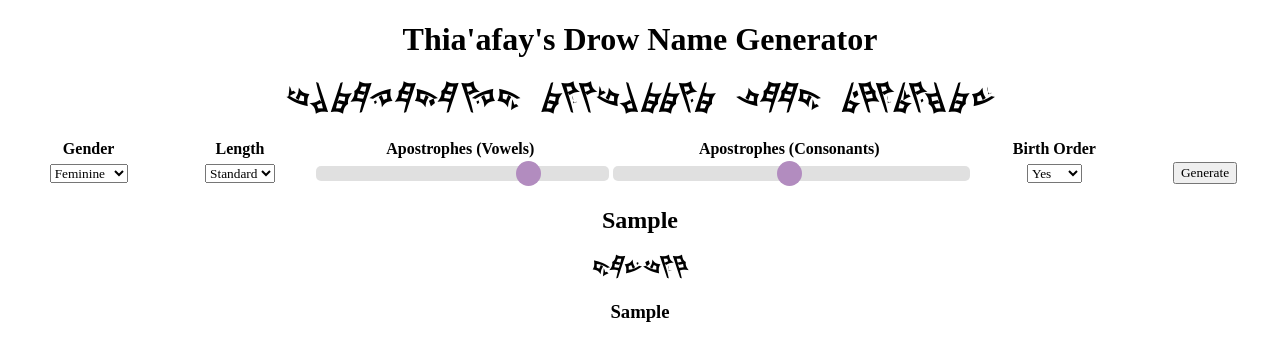
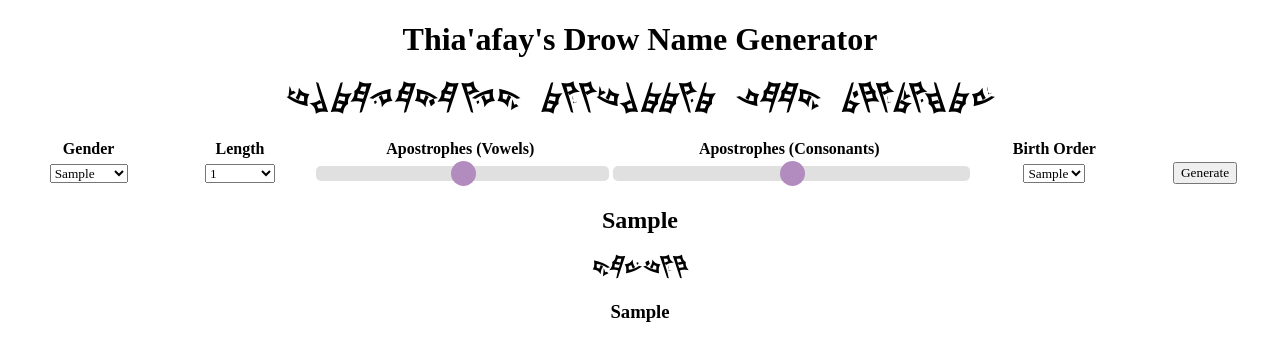
Before and after one commit to rmc6095/drowNameGenerator, a Flask app: template templates/DrowNameGenerator.html in a window 1280 px wide. Shown: the top 361 px of the page. Run offline with Flask 3, Linux system fonts and the light colour scheme; the template is opened without the code that fills it: most values are stand-ins (such as "Sample title", 1, 10 or a date in 2020); some web fonts are replaced.

Commit message:
Prevented the form from clearing chosen options when a new name is generated.

```diff
--- a/app.py
+++ b/app.py
@@ -8,7 +8,7 @@ app = Flask(__name__)
 def main():
     name = str(dng.generate_name())
     name = name.split('\n')
-    return render_template("DrowNameGenerator.html", drow_string=name[0], trans_string=name[1])
+    return render_template("DrowNameGenerator.html", drow_string=name[0], trans_string=name[1], last_g="", last_gender='Choose Here', last_l="", last_length='Choose Here', last_o='', last_order='Choose Here', last_vowel='75', last_consonant='50')
 
 
 @app.route('/gen', methods=['GET', 'POST'])
@@ -17,35 +17,52 @@ def generate():
     match gender:
         case "F":
             gender = 0
+            last_g = 'F'
+            last_gender = 'Feminine'
         case "M":
             gender = 1
+            last_g = 'M'
+            last_gender = 'Masculine'
         case "N":
             gender = 2
+            last_g = 'N'
+            last_gender = 'Neutral'
     length = request.form['length']
     match length:
         case "n":
             mid = False
             end = True
+            last_l = 'n'
+            last_length = 'Standard'
         case "l":
             mid = True
             end = True
+            last_l = 'l'
+            last_length = 'Longer'
         case "s":
             mid = False
             end = False
+            last_l = 's'
+            last_length = 'Shorter'
     order = request.form['order']
     match order:
         case "True":
             order = True
+            last_o = 'True'
+            last_order = 'Yes'
         case "False":
             order = False
+            last_o = 'False'
+            last_order = 'No'
         case "None":
             order = None
+            last_o = 'None'
+            last_order = 'Either'
     vowels = int(request.form['vowels'])
     consonants = int(request.form['consonants'])
     name = str(dng.generate_name(gender, mid, end, order, vowels, consonants))
     name = name.split('\n')
-    return render_template("DrowNameGenerator.html", drow_string=name[0], trans_string=name[1])
-
+    return render_template("DrowNameGenerator.html", drow_string=name[0], trans_string=name[1],last_g=last_g, last_gender=last_gender, last_l=last_l, last_length=last_length, last_o=last_o, last_order=last_order, last_vowels=str(vowels), last_consonants=str(consonants))
 
 if __name__ == '__main__':
     app.debug
--- a/templates/DrowNameGenerator.html
+++ b/templates/DrowNameGenerator.html
@@ -30,6 +30,7 @@
             <tr>
                 <td>
                     <select name="gender">
+                        <option value="{{ last_g }}">{{ last_gender }}</option>
                         <option value="F">Feminine</option>
                         <option value="M">Masculine</option>
                         <option value="N">Neutral</option>
@@ -37,19 +38,21 @@
                 </td>
                 <td>
                     <select name="length">
+                        <option value="{{ last_l }}">{{ last_length }}</option>
                         <option value="n">Standard</option>
                         <option value="l">Longer</option>
                         <option value="s">Shorter</option>
                     </select>
                 </td>
                 <td>
-                    <input type="range" min="1" max="100" value="75" class="slider" name="vowels">
+                    <input type="range" min="1" max="100" value="{{ last_vowels }}" class="slider" name="vowels">
                 </td>
                 <td>
-                    <input type="range" min="1" max="100" value="50" class="slider" name="consonants">
+                    <input type="range" min="1" max="100" value="{{ last_consonants }}" class="slider" name="consonants">
                 </td>
                 <td>
                     <select name="order">
+                        <option value="{{ last_o }}">{{ last_order }}</option>
                         <option value="True">Yes</option>
                         <option value="False">No</option>
                         <option value="None">Either</option>
```
